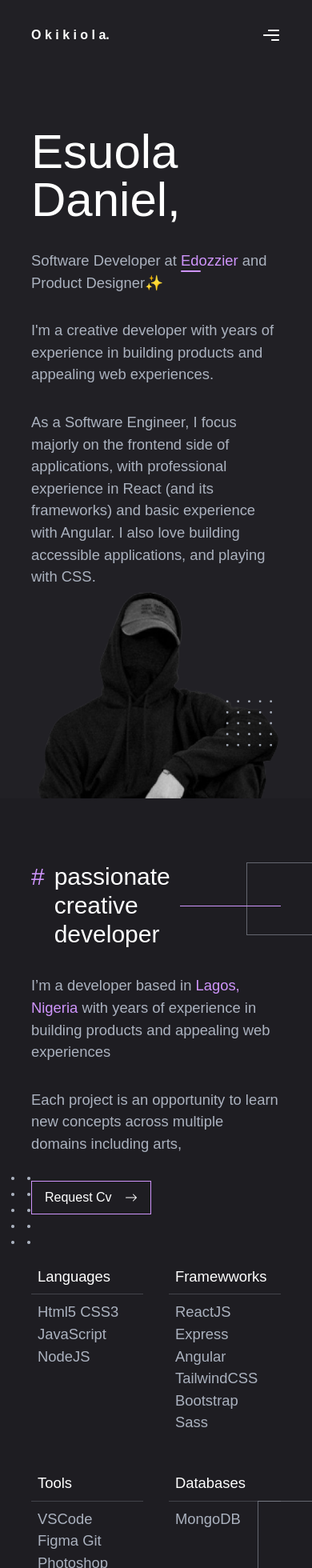
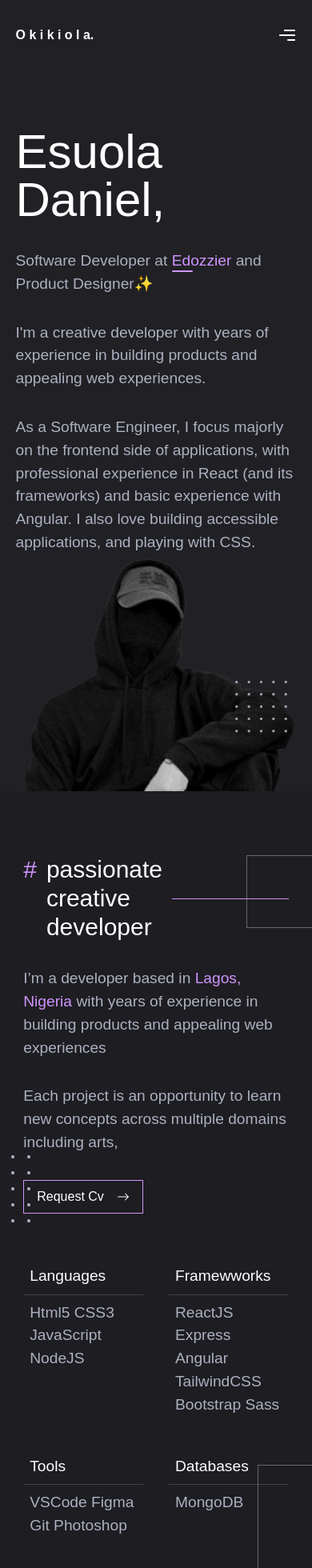
Before and after one commit to danielafriheart/danielafriheartt, a React (Create React App) app: page / in a window 390 px wide. Shown: the top 1960 px of the page at 80% size. Built offline with nearby package versions, Linux system fonts and the light colour scheme.

Commit message:
Responsiveness for small screens

```diff
--- a/src/components/About.js
+++ b/src/components/About.js
@@ -12,12 +12,12 @@ import dots1 from "../assets/img/dots1.png";
 
 function About() {
   return (
-    <div className='md:h-[85vh] py-20 relative'>
+    <div className='md:h-[85vh] sm:h-[100vh] py-20 relative'>
       <img src={rectangle26} alt="rectangle26" className='right-0 absolute' />
       <img src={rectangle25} alt="rectangle26" className='bottom-20 right-0 absolute' />
       <img src={dots1} alt="rectangle26" className='bottom-1/2 absolute z-10' />
 
-      <div className="grid md:grid-cols-2 h-full w-[80vw] mx-auto">
+      <div className="grid md:grid-cols-2 h-full w-[85vw] sm:w-[95vw] lg:w-[80vw] mx-auto">
         <div>
           <div className="flex flex-col gap-8">
             <span className='flex md:text-5xl text-3xl gap-3'>
@@ -44,7 +44,7 @@ function About() {
 
         <div className='h-full flex flex-col items-center md:py-0 py-14'>
 
-          <div className="md:pl-20 mt-auto">
+          <div className="md:pl-20 lg:pl-20 sm:pl-0 mt-auto">
             <Skills />
           </div>
         </div>
--- a/src/components/Hero.js
+++ b/src/components/Hero.js
@@ -8,11 +8,11 @@ function Hero() {
     return (
         <>
             <div className='flex justify-center items-end bg-gray-100 relative md:h-[100vh]'>
-                <div className="md:flex hidden rectangle h-full w-[20em] bg-primary-100 lg:right-[20em] md:right-[10em] sm:right-[5em] absolute z-10"></div>
-                <div className="w-[80vw] md:h-[70vh] mx-auto flex lg:items-end lg:mt-0 mt-[10em]">
-                    <div className="grid md:grid-cols-2 w-full z-30  bottom-0">
-                        <div className="gap-8 flex flex-col">
-                            <h1 className='text-6xl text-white'>Esuola Daniel,</h1>
+                <div className="md:flex hidden rectangle h-full w-[20em] bg-primary-100 lg:right-[20em] md:right-[10em] sm:right-[3em] absolute z-10"></div>
+                <div className=" w-[90vw] sm:w-[95vw] lg:w-[80vw] md:h-[70vh] lg:h-[70vh] sm:h-[75vh] mx-auto flex lg:items-end mt-[10em] md:mt-[10em] lg:mt-[5em] sm:mt-[5em]">
+                    <div className="grid md:grid-cols-2 lg:grid-cols-2 w-full z-30 bottom-0">
+                        <div className="gap-8 lg:gap-8 sm:gap-2 flex flex-col">
+                            <h1 className='text-6xl lg:text-6xl sm:text-4xl text-white'>Esuola Daniel,</h1>
                             <p className='text-gray'>
                                 Software Developer at <a href="https://edozzier.com/" rel="noopener noreferrer" target='_blank' className='text-primary link relative'>Edozzier</a> and Product Designer✨
                             </p>
@@ -26,7 +26,7 @@ function Hero() {
                             </p>
                         </div>
                         <div className="flex items-end">
-                            <img src={heroImg} alt="heroImg" className='lg:w-[40em] text-end right-0 ml-auto' />
+                            <img src={heroImg} alt="heroImg" className='w-[40em] lg:w-[40em] sm:w-[20em] text-end right-0 ml-auto' />
                         </div>
                     </div>
                 </div>
--- a/src/components/Interest.js
+++ b/src/components/Interest.js
@@ -11,7 +11,7 @@ export default function Interest() {
 
     return (
         <>
-            <div className='md:h-[100vh] py-20 relative'>
+            <div className='h-[100vh] py-20 relative'>
                 <img src={bgDots} alt="" className='absolute md:bottom-20 bottom-52 md:left-20 md:opacity-100 opacity-30' />
                 <div className="grid md:grid-cols-[1fr,2fr] h-full w-[80vw] mx-auto">
                     <div>
--- a/src/components/Navbar.js
+++ b/src/components/Navbar.js
@@ -30,7 +30,7 @@ export default function Navbar() {
 
   return (
     <div className='fixed w-screen z-50'>
-      <div className="w-[80vw] pt-[2em] mx-auto flex  ">
+      <div className="w-[90vw] lg:w-[80vw] sm:w-[95vw] pt-[2em] mx-auto flex  ">
         <Link to='/' className='text-white font-bold'>O k i k i o l a.</Link>
 
         <button className="ml-auto md:hidden " aria-controls='mobile-menu' aria-expanded='false'>
@@ -85,7 +85,7 @@ export default function Navbar() {
         </div>
 
         <div className="">
-          <button className="ml-auto md:hidden absolute right-0 mt-[2em] mr-[10%]" aria-controls='mobile-menu' aria-expanded='false'>
+          <button className="ml-auto md:hidden absolute right-0 mt-[2em] mr-[6%]" aria-controls='mobile-menu' aria-expanded='false'>
             <AiOutlineClose className={`${open === true ? 'flex' : 'hidden'} cursor-pointer text-white`} size='1.5em' onClick={handleNavClose} />
           </button>
         </div>
--- a/src/components/SideNav.js
+++ b/src/components/SideNav.js
@@ -8,7 +8,7 @@ import { AiOutlineTwitter } from 'react-icons/ai';
 
 function SideNav() {
     return (
-        <div className='fixed z-40 flex-col items-center ml-8 pb-2 px-2 bg-background hidden md:flex'>
+        <div className='fixed z-40 flex-col items-center ml-8 pb-2 px-2 bg-background hidden lg:flex sm:hidden'>
             <div className='line bg-gray h-[15em] w-1 rounded-full mb-5'></div>
             <div className="flex flex-col gap-5">
                 <a href='https://github.com/danielafriheart' target='_blank' rel='noopener noreferrer' className='text-gray hover:text-white transition-all duration-300'><GitHubIcon size='1.5em' /></a>
--- a/src/components/Works.js
+++ b/src/components/Works.js
@@ -117,7 +117,7 @@ export default function Works() {
                     <p className='text-gray pt-3 md:w-[48%]'>A selected set of projects I’ve built with individuals and teams (the ones I can share).</p>
                 </header>
 
-                <div className=''>
+                <div className='mt-10'>
                     <h1 className='text-white md:text-5xl text-3xl mb-10'><span className='text-primary'>#</span> selected projects</h1>
                     <div className="grid md:grid-cols-2 lg:grid-cols-3 gap-5 md:px-5 px-0">
                         {
--- a/src/index.css
+++ b/src/index.css
@@ -36,7 +36,7 @@ html::-webkit-scrollbar-thumb:hover {
 }
 
 p {
-  @apply text-[1.15em]
+  @apply text-[1.2em] lg:text-[1.2em] sm:text-[0.93em]
 }
 
 h1,
```
